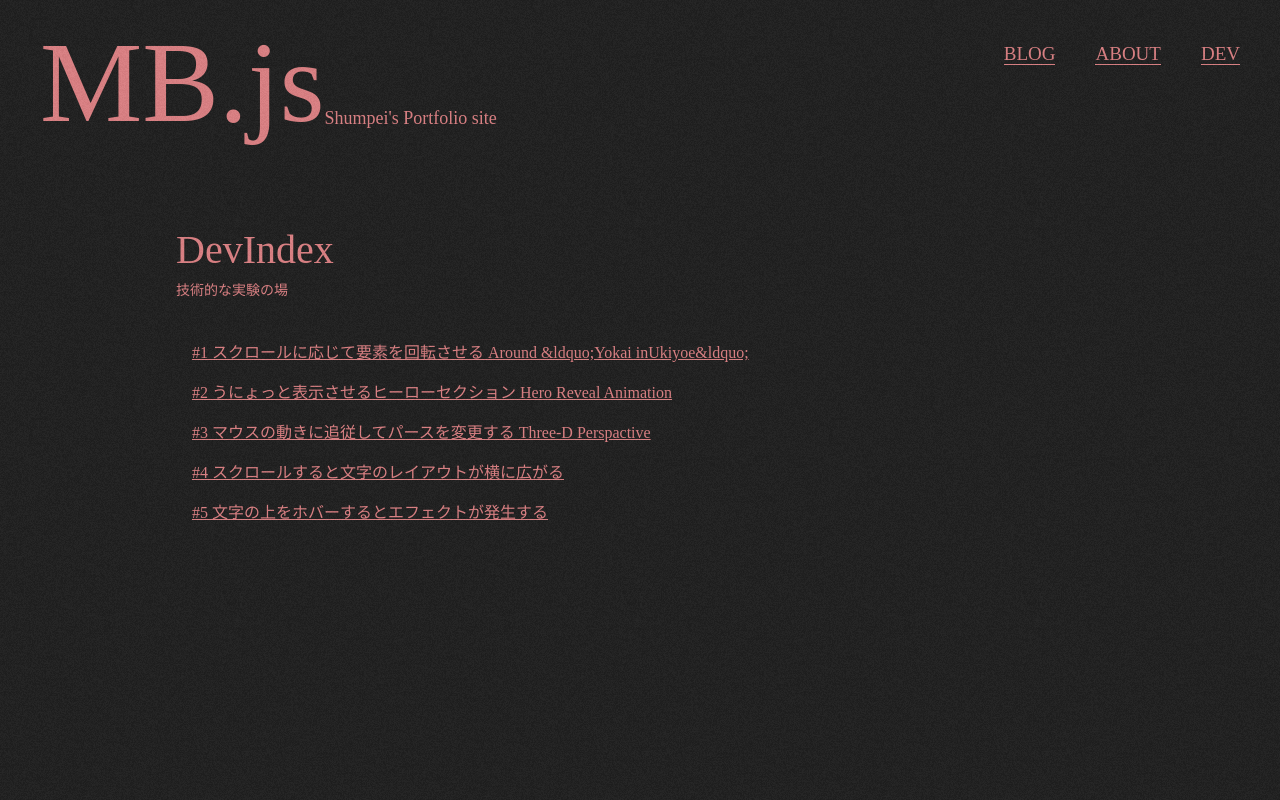
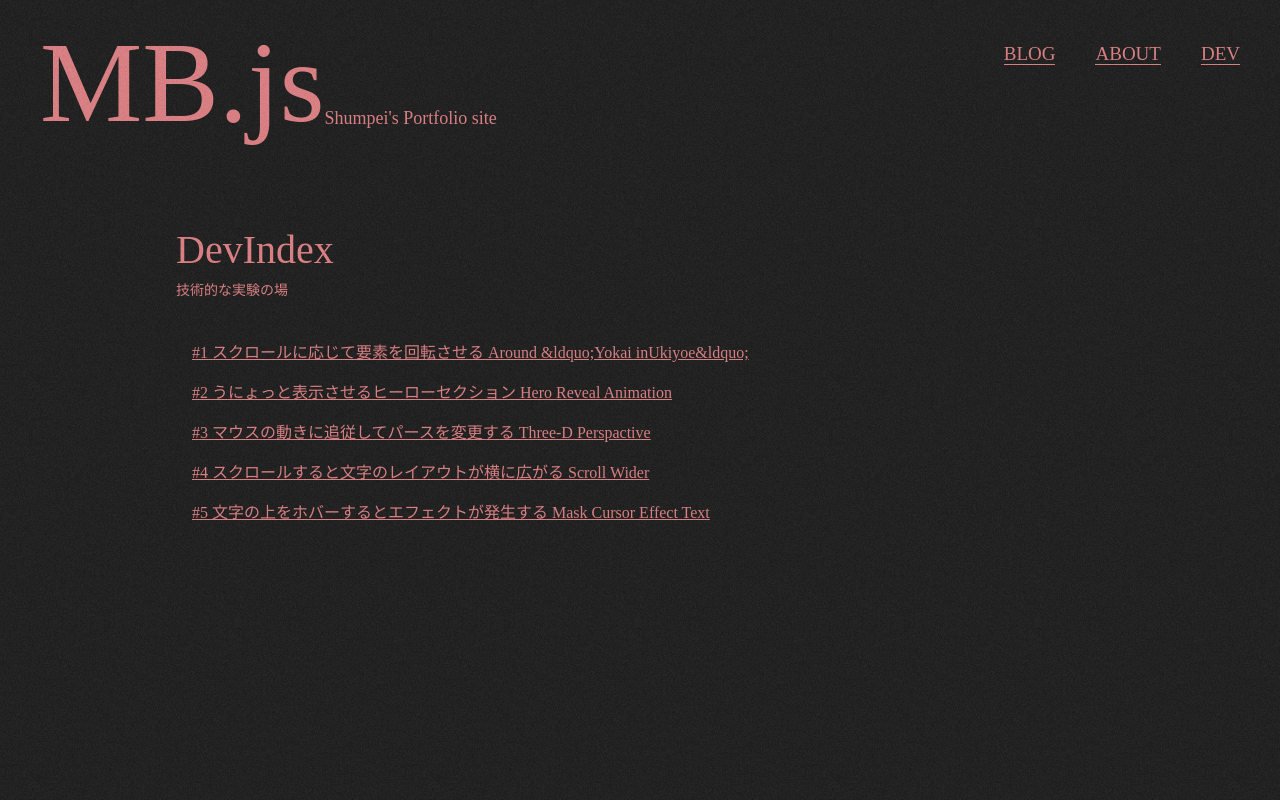
Before and after one commit to Shumpei0111/MBJS-2023, a Next.js app: page /dev in a window 1280 px wide. Shown: the top 800 px of the page. Built offline with nearby package versions, Linux system fonts and the light colour scheme; a web font is replaced by a local one.

Commit message:
chore: タイトルテキスト修正

```diff
--- a/src/pages/dev/index.tsx
+++ b/src/pages/dev/index.tsx
@@ -22,12 +22,13 @@ export default function DevIndex() {
     },
     {
       href: 'scroll-wider',
-      title: 'スクロールすると文字のレイアウトが横に広がる',
+      title: 'スクロールすると文字のレイアウトが横に広がる Scroll Wider',
       tag: ['gsap', 'scroll', 'text'],
     },
     {
       href: 'mask-cursor-effect',
-      title: '文字の上をホバーするとエフェクトが発生する',
+      title:
+        '文字の上をホバーするとエフェクトが発生する Mask Cursor Effect Text',
       tag: ['framer motion', 'text'],
     },
   ];
```
